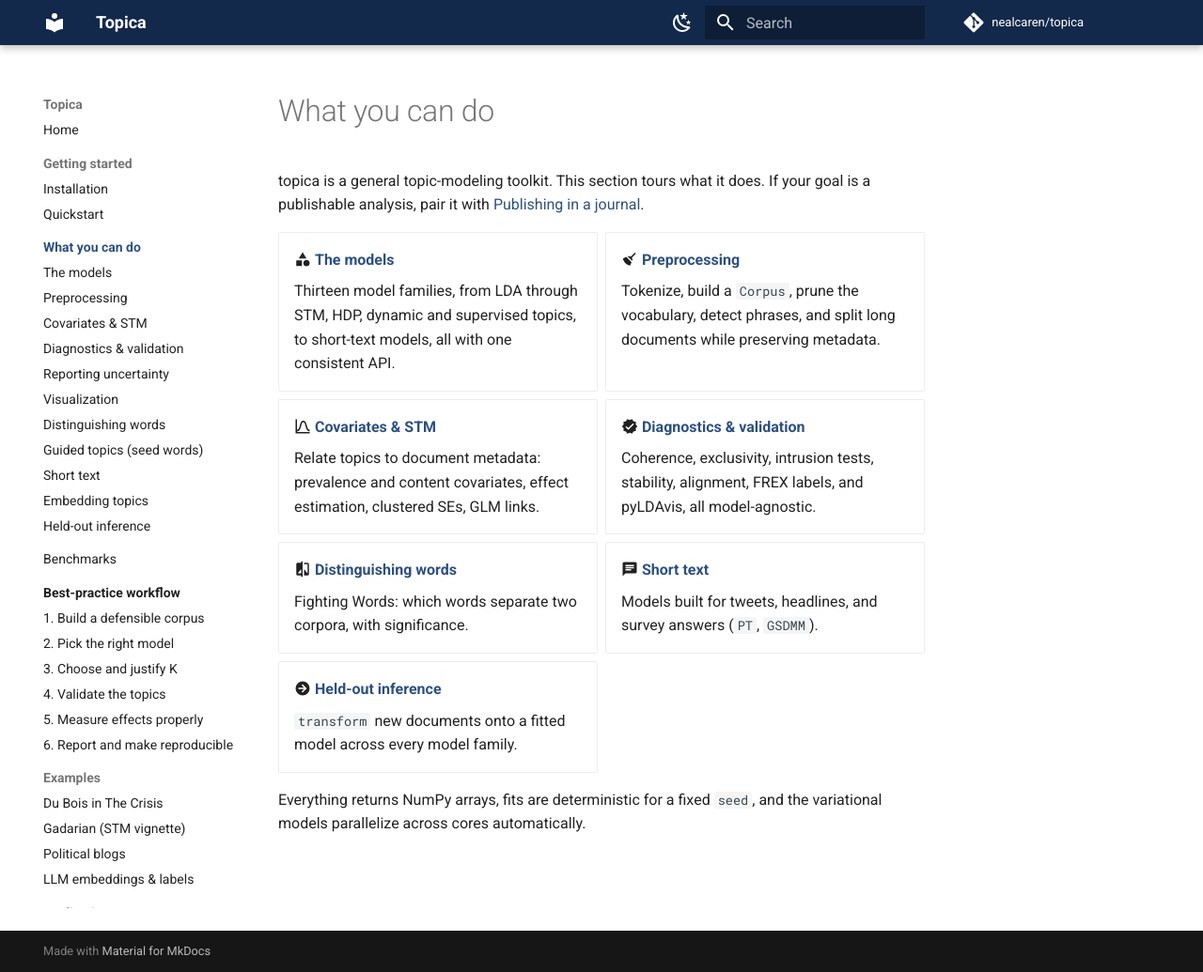
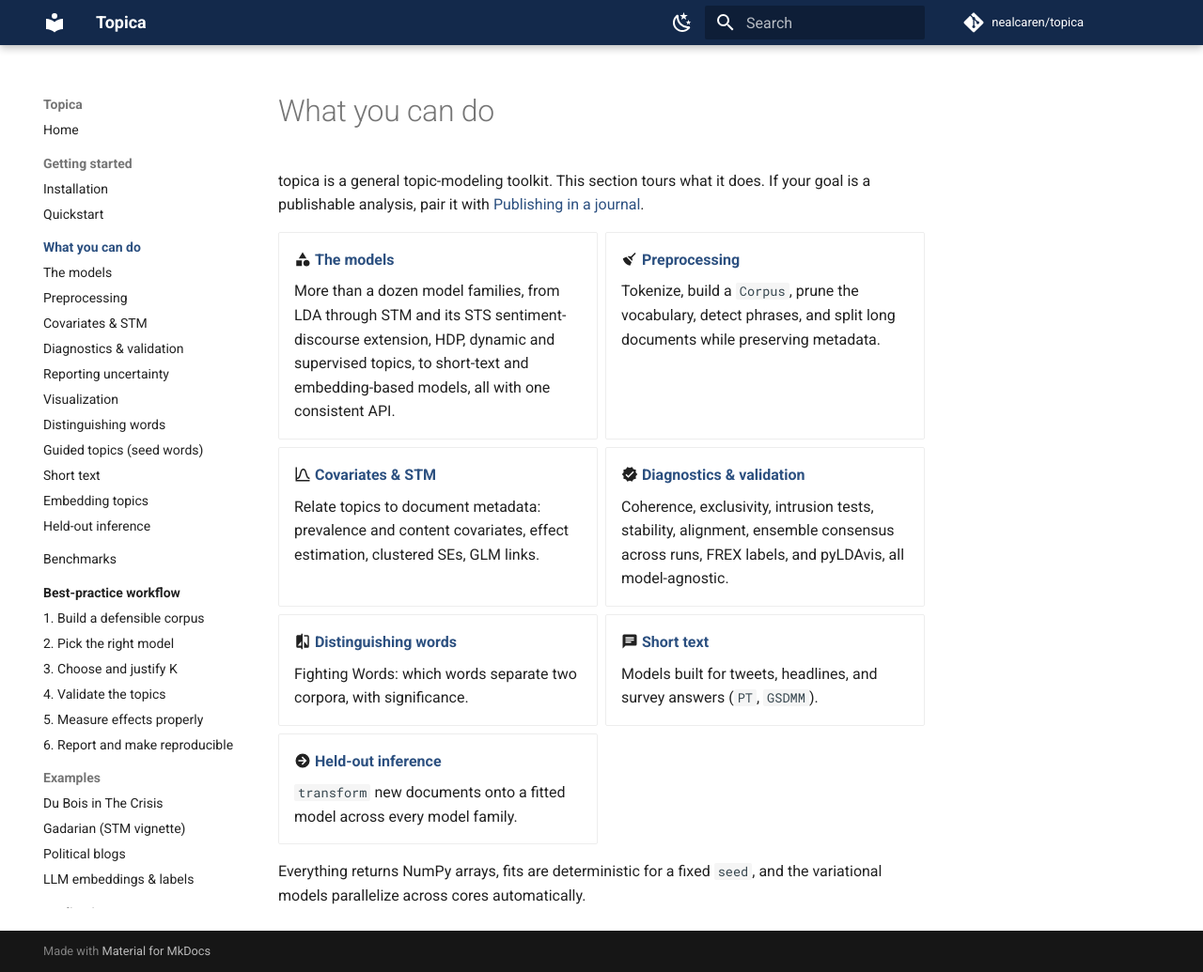
Before and after one commit to nealcaren/turbotopics, an MkDocs documentation site: the page built from docs/can-do/index.md, in a window 1280 px wide and 1035 px high. Shown: the whole window at 94% size. Built offline with MkDocs 1.6.1 and Material for MkDocs 9.7.7, drawn with Linux system fonts in a browser that asks for light colours; comment, search, counter and statistics services are not loaded.

Commit message:
docs: surface STS and ensemble across README and docs front pages
- README: add STS to the model table, list it among the parallel/deterministic
  variational models, add `ensemble` (select_model + the cluster/align/stable
  methods) under a Reliability bullet, and add `sts` (Chen & Mankad 2024) and the
  gensim EnsembleLda port to the acknowledgements.
- docs/index.md, can-do, models guide: add STS to the model tables and prose;
  add ensemble to the diagnostics overview.

mkdocs --strict clean.

Co-Authored-By: Claude Opus 4.8 (1M context) <noreply@anthropic.com>

```diff
--- a/docs/can-do/index.md
+++ b/docs/can-do/index.md
@@ -8,8 +8,9 @@ If your goal is a publishable analysis, pair it with
 
 - :material-shape: **[The models](../guides/models.md)**
 
-    Thirteen model families, from LDA through STM, HDP, dynamic and supervised
-    topics, to short-text models, all with one consistent API.
+    More than a dozen model families, from LDA through STM and its STS
+    sentiment-discourse extension, HDP, dynamic and supervised topics, to
+    short-text and embedding-based models, all with one consistent API.
 
 - :material-broom: **[Preprocessing](../guides/preprocessing.md)**
 
@@ -23,8 +24,8 @@ If your goal is a publishable analysis, pair it with
 
 - :material-check-decagram: **[Diagnostics & validation](../guides/diagnostics.md)**
 
-    Coherence, exclusivity, intrusion tests, stability, alignment, FREX labels,
-    and pyLDAvis, all model-agnostic.
+    Coherence, exclusivity, intrusion tests, stability, alignment, ensemble
+    consensus across runs, FREX labels, and pyLDAvis, all model-agnostic.
 
 - :material-compare: **[Distinguishing words](../guides/keywords.md)**
 
```
Also changed, not shown: README.md (+5 -2 lines), docs/index.md (+3 -1 lines).
